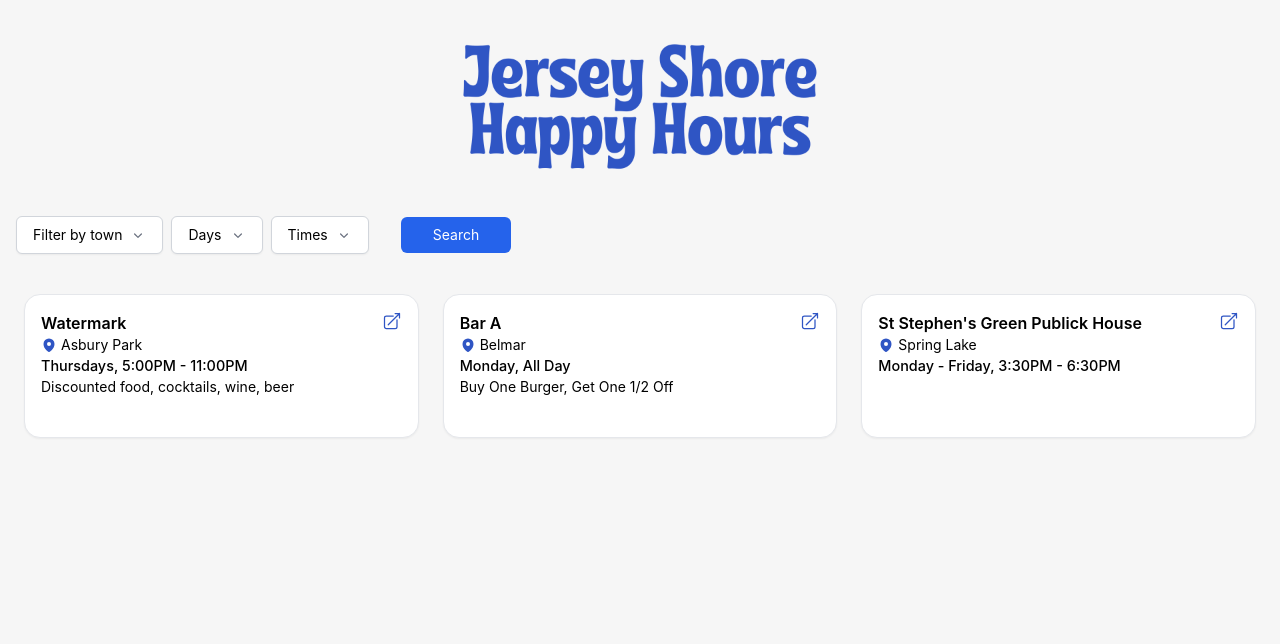
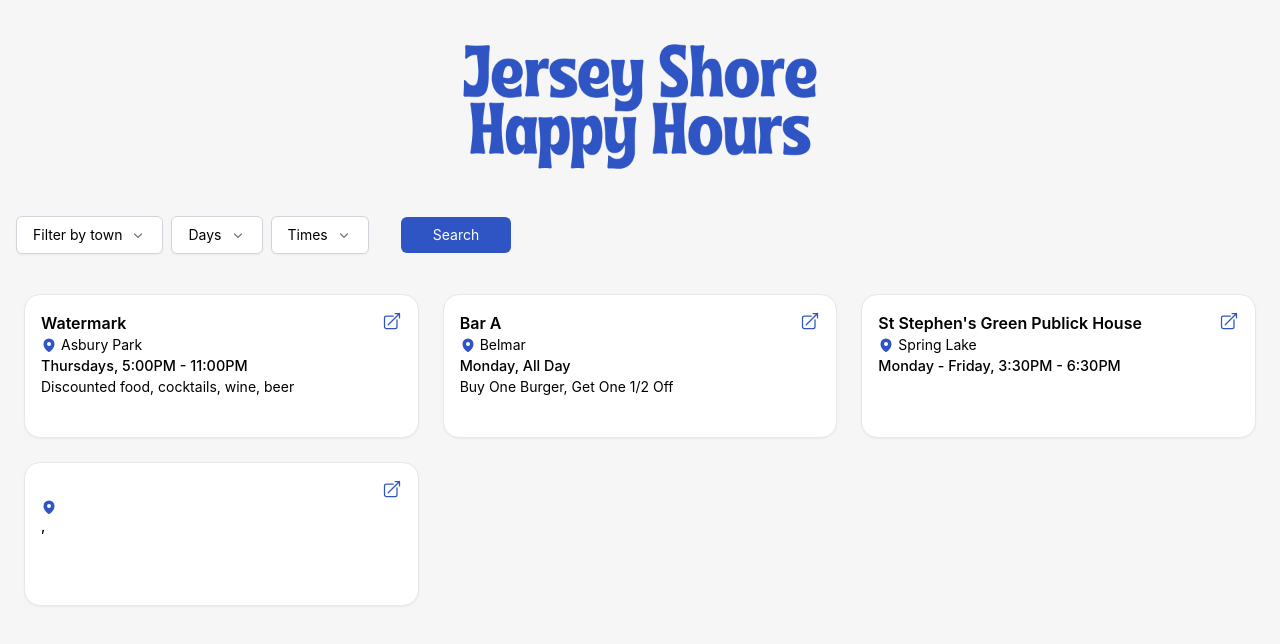
Before and after one commit to marytomkins/jersey-shore-happy-hours, a React (Create React App) app: page / in a window 1280 px wide. Shown: the top 644 px of the page. Built offline with nearby package versions, Linux system fonts and the light colour scheme.

Commit message:
feedback/footer

```diff
--- a/src/components/Card.js
+++ b/src/components/Card.js
@@ -31,7 +31,7 @@ const Card = ({ bar, index }) => {
             href={link}
             target="_blank"
             rel="noopener noreferrer"
-            className="text-[#2f55c4] hover:text-gray-400"
+            className="text-[#2f55c4] hover:text-[#b4e255]"
           >
             <ArrowTopRightOnSquareIcon className="w-5 h-5" />
           </a>
--- a/src/components/FilterBar.js
+++ b/src/components/FilterBar.js
@@ -148,7 +148,10 @@ const FilterBar = ({ onFilter }) => {
   return (
     <div>
       <div className="filter-bar block sm:flex">
-        <div ref={dropdownRef} className="dropdowns flex flex-wrap w-fit gap-2 items-center justify-start p-4">
+        <div
+          ref={dropdownRef}
+          className="dropdowns flex flex-wrap w-fit gap-2 items-center justify-start p-4"
+        >
           {renderDropdown(
             "Filter by town",
             "towns",
@@ -165,10 +168,10 @@ const FilterBar = ({ onFilter }) => {
             setSelectedTimes
           )}
         </div>
-        <div className="buttons flex flex-wrap w-fit gap-4 items-center justify-start p-0 sm:p-4 m-auto sm:m-0">
+        <div className="buttons flex flex-wrap w-fit gap-4 items-center justify-start pb-4 sm:p-4 m-auto sm:m-0">
           <button
             onClick={handleSearch}
-            className="bg-blue-600 text-white px-8 py-2 rounded-md text-sm hover:bg-blue-700 transition"
+            className="bg-[#2f55c4] text-white px-8 py-2 rounded-md text-sm hover:bg-[#b4e255] transition"
           >
             Search
           </button>
@@ -177,7 +180,7 @@ const FilterBar = ({ onFilter }) => {
             appliedFilters.times.length > 0) && (
             <button
               onClick={clearAllFilters}
-              className="bg-white text-[#2f55c4] px-4 py-2 rounded-md text-sm border border-gray-200 hover:bg-blue-700 transition"
+              className="bg-white text-[#2f55c4] px-4 py-2 rounded-md text-sm border border-gray-200 hover:bg-[#b4e255] transition"
             >
               Clear All
             </button>
--- a/src/data/happyHours.js
+++ b/src/data/happyHours.js
@@ -37,4 +37,14 @@ export const happyHours = [
     description: "",
     link: "https://www.ssgpub.com/",
   },
+  {
+    name: "",
+    town: "",
+    dayText: "",
+    dayFilter: [""],
+    timeText: "",
+    timeFilter: [""],
+    description: "",
+    link: "",
+  },
 ];
--- a/src/pages/App.js
+++ b/src/pages/App.js
@@ -3,30 +3,45 @@ import React, { useState } from "react";
 import Header from "../components/Header";
 import FilterBar from "../components/FilterBar";
 import Content from "../components/Content";
+import Feedback from "../components/Feedback";
+import Footer from "../components/Footer";
 import { happyHours } from "../data/happyHours";
 
 function App() {
   const [filteredData, setFilteredData] = useState(happyHours);
+  const [showFeedbackForm, setShowFeedbackForm] = useState(false);
 
   const handleFilter = (filters) => {
-    const { towns, days, times } = filters;
+    const { towns, days, times } = filters || [];
     const result = happyHours.filter((item) => {
-      const matchTown = towns.length === 0 || towns.includes(item.town);
+      const matchTown = towns?.length === 0 || towns?.includes(item.town);
       const matchDay =
-        days.length === 0 || item.dayFilter?.some((day) => days.includes(day));
+        days?.length === 0 ||
+        item.dayFilter?.some((day) => days?.includes(day));
       const matchTime =
-        times.length === 0 ||
-        item.timeFilter?.some((time) => times.includes(time));
+        times?.length === 0 ||
+        item.timeFilter?.some((time) => times?.includes(time));
       return matchTown && matchDay && matchTime;
     });
     setFilteredData(result);
   };
 
   return (
-    <div className="App h-max">
-      <Header />
-      <FilterBar onFilter={handleFilter} />
-      <Content data={filteredData} />
+    <div className="App h-max flex flex-col">
+      <div onClick={() => window.location.reload()}>
+        <Header />
+      </div>
+      <div className="main-content flex-grow">
+      {showFeedbackForm ? (
+        <Feedback />
+      ) : (
+        <>
+          <FilterBar onFilter={handleFilter} />
+          <Content data={filteredData} />
+        </>
+      )}
+      </div>
+      <Footer onClick={() => setShowFeedbackForm(!showFeedbackForm)} showFeedbackForm={showFeedbackForm}/>
     </div>
   );
 }
```
Also changed, not shown: src/logo.svg (deleted).
